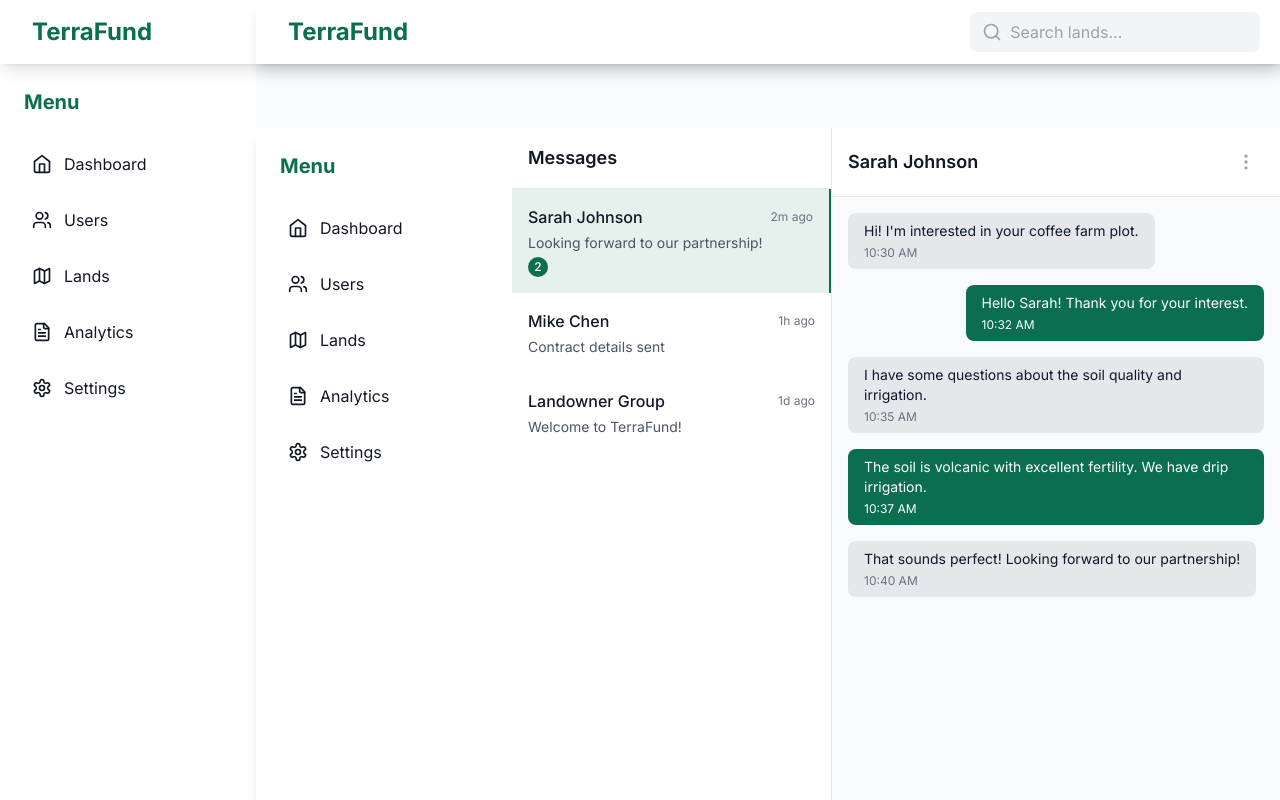
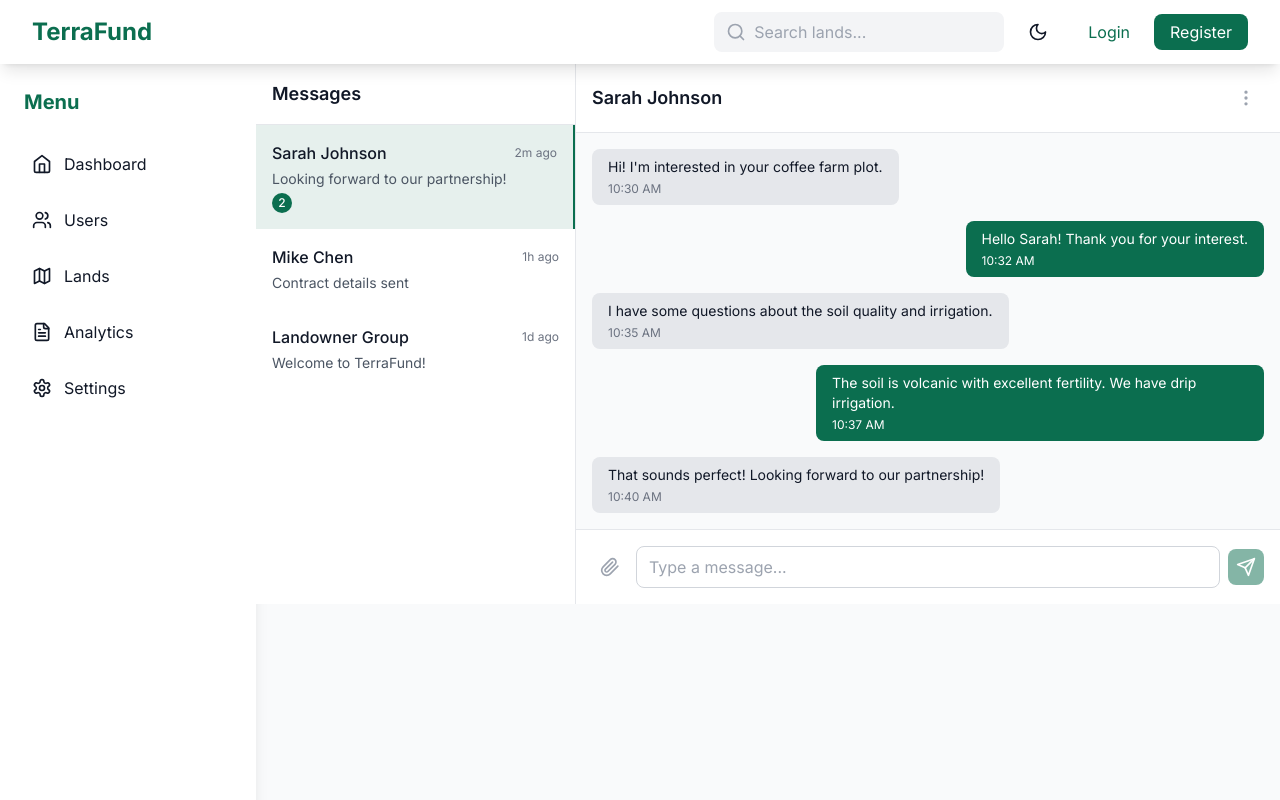
Before and after one commit to TerraFund/web_frontend, a Next.js app: page /dashboard/chat in a window 1280 px wide. Shown: the top 800 px of the page. Built offline with nearby package versions, Linux system fonts and the light colour scheme.

Commit message:
Update chat page to use layout

```diff
--- a/src/app/dashboard/chat/page.tsx
+++ b/src/app/dashboard/chat/page.tsx
@@ -1,9 +1,6 @@
 'use client';
 
 import { useState } from 'react';
-import Navbar from '@/components/Navbar';
-import Sidebar from '@/components/Sidebar';
-import Footer from '@/components/Footer';
 import { Send, Paperclip, MoreVertical } from 'lucide-react';
 
 export default function Chat() {
@@ -33,12 +30,8 @@ export default function Chat() {
   };
 
   return (
-    <div className="min-h-screen bg-background_light dark:bg-background_dark">
-      <Navbar />
-      <div className="pt-16 flex">
-        <Sidebar />
-        <main className="flex-1 flex">
-          {/* Conversations Sidebar */}
+    <div className="flex-1 flex">
+      {/* Conversations Sidebar */}
           <div className="w-80 bg-white dark:bg-gray-800 border-r border-gray-200 dark:border-gray-700">
             <div className="p-4 border-b border-gray-200 dark:border-gray-700">
               <h2 className="text-lg font-semibold text-gray-900 dark:text-white">Messages</h2>
@@ -123,9 +116,6 @@ export default function Chat() {
               </div>
             </div>
           </div>
-        </main>
-      </div>
-      <Footer />
     </div>
   );
 }
```
